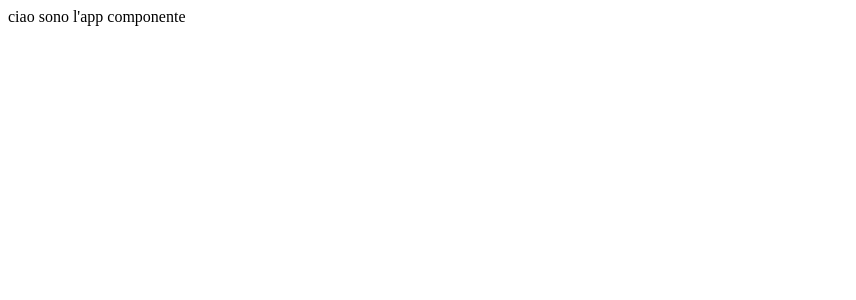
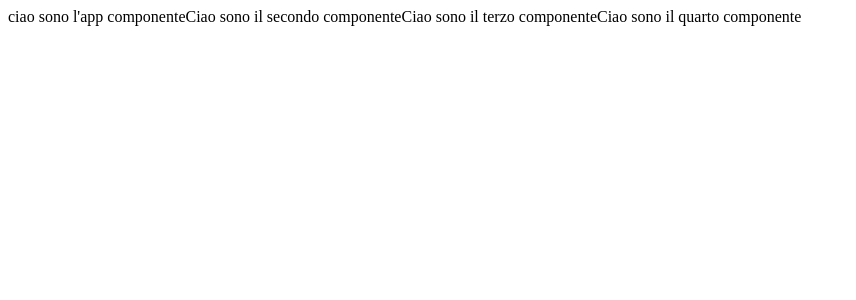
Before and after one commit to lornsntg/verifica_angular_Buhaj, an Angular app in the folder lorenzo_buhaj_fila_A/: page / in a window 1280 px wide. Shown: the top 300 px of the page, without its empty margins (0-856 px from the left). Built offline with nearby package versions, Linux system fonts and the light colour scheme.

Commit message:
creazione struttura gerarchica dei componenti

```diff
--- a/lorenzo_buhaj_fila_A/src/app/app.component.html
+++ b/lorenzo_buhaj_fila_A/src/app/app.component.html
@@ -1 +1,2 @@
 <span>ciao sono l'app componente</span>
+<app-secondo-componente></app-secondo-componente>
--- a/lorenzo_buhaj_fila_A/src/app/app.component.ts
+++ b/lorenzo_buhaj_fila_A/src/app/app.component.ts
@@ -1,9 +1,12 @@
 import { Component } from '@angular/core';
 import { RouterOutlet } from '@angular/router';
+import { SecondoComponenteComponent } from './secondo-componente/secondo-componente.component';
+import { TerzoComponenteComponent } from './terzo-componente/terzo-componente.component';
+import { QuartoComponenteComponent } from './quarto-componente/quarto-componente.component';
 
 @Component({
   selector: 'app-root',
-  imports: [RouterOutlet],
+  imports: [RouterOutlet, SecondoComponenteComponent, TerzoComponenteComponent, QuartoComponenteComponent],
   templateUrl: './app.component.html',
   styleUrl: './app.component.css'
 })
--- a/lorenzo_buhaj_fila_A/src/app/secondo-componente/secondo-componente.component.html
+++ b/lorenzo_buhaj_fila_A/src/app/secondo-componente/secondo-componente.component.html
@@ -1 +1,2 @@
 <span>Ciao sono il secondo componente</span>
+<app-terzo-componente></app-terzo-componente>
--- a/lorenzo_buhaj_fila_A/src/app/secondo-componente/secondo-componente.component.ts
+++ b/lorenzo_buhaj_fila_A/src/app/secondo-componente/secondo-componente.component.ts
@@ -1,8 +1,9 @@
 import { Component } from '@angular/core';
+import { TerzoComponenteComponent } from '../terzo-componente/terzo-componente.component';
 
 @Component({
   selector: 'app-secondo-componente',
-  imports: [],
+  imports: [TerzoComponenteComponent],
   templateUrl: './secondo-componente.component.html',
   styleUrl: './secondo-componente.component.css'
 })
--- a/lorenzo_buhaj_fila_A/src/app/terzo-componente/terzo-componente.component.html
+++ b/lorenzo_buhaj_fila_A/src/app/terzo-componente/terzo-componente.component.html
@@ -1 +1,2 @@
 <span>Ciao sono il terzo componente</span>
+<app-quarto-componente></app-quarto-componente>
--- a/lorenzo_buhaj_fila_A/src/app/terzo-componente/terzo-componente.component.ts
+++ b/lorenzo_buhaj_fila_A/src/app/terzo-componente/terzo-componente.component.ts
@@ -1,8 +1,9 @@
 import { Component } from '@angular/core';
+import { QuartoComponenteComponent } from '../quarto-componente/quarto-componente.component';
 
 @Component({
   selector: 'app-terzo-componente',
-  imports: [],
+  imports: [QuartoComponenteComponent],
   templateUrl: './terzo-componente.component.html',
   styleUrl: './terzo-componente.component.css'
 })
```
